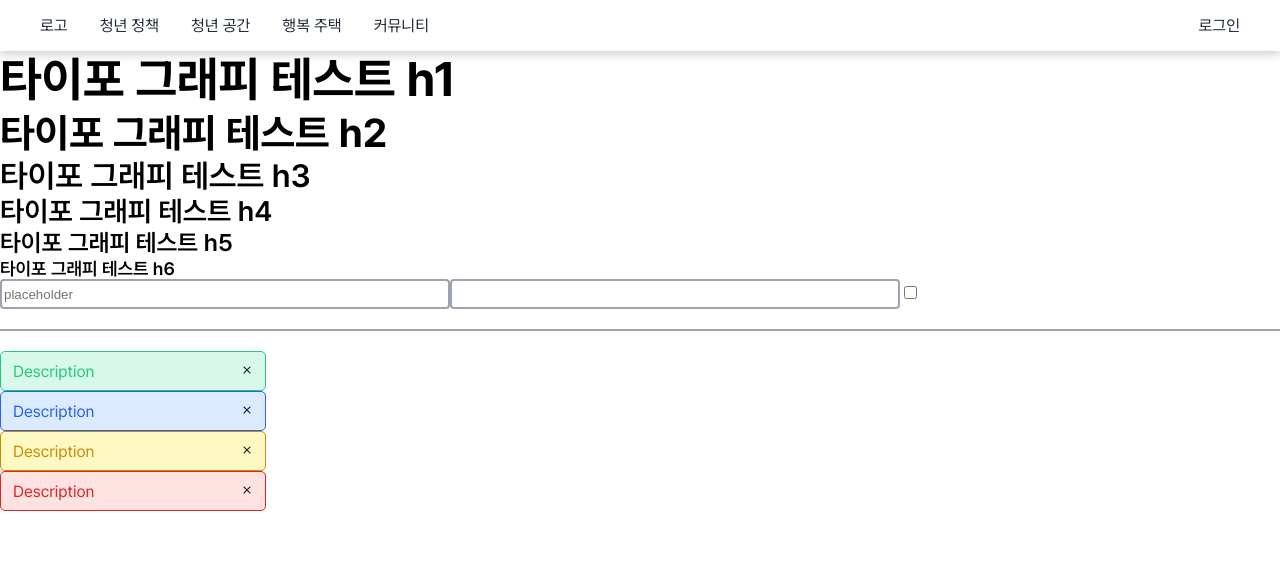
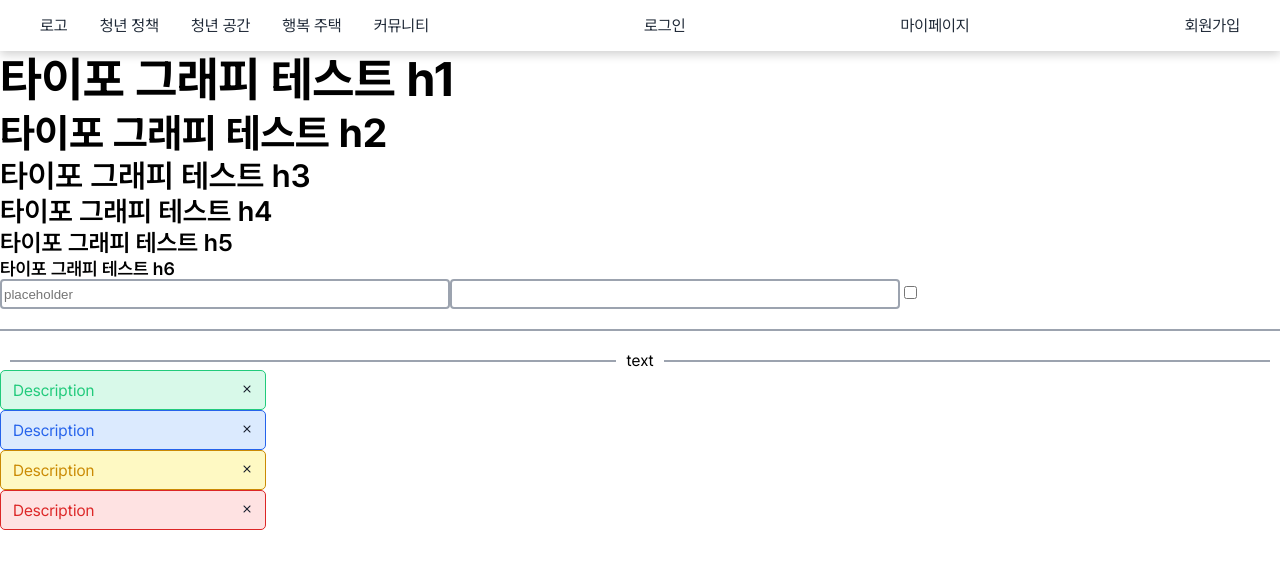
Before and after one commit to For-MZ/formz-fe, a Next.js app: page / in a window 1280 px wide. Shown: the top 568 px of the page. Built offline with nearby package versions, Linux system fonts and the light colour scheme; a web font is replaced by a local one.

Commit message:
Design: Divider clear

```diff
--- a/src/app/page.tsx
+++ b/src/app/page.tsx
@@ -16,6 +16,7 @@ export default function Home() {
       <Input />
       <CheckBox />
       <Divider style="none" />
+      <Divider text="text" style="text" />
       <Toast message="Description" color="green" />
       <Toast message="Description" color="blue" />
       <Toast message="Description" color="yellow" />
--- /dev/null
+++ b/src/app/pages/login/page.module.scss
@@ -0,0 +1,2 @@
+.login {
+}
--- /dev/null
+++ b/src/app/pages/signup/page.module.scss
@@ -0,0 +1,2 @@
+.signup {
+}
--- a/src/components/Header/index.tsx
+++ b/src/components/Header/index.tsx
@@ -22,7 +22,9 @@ export default function Header() {
             <Link href={'/community'}>커뮤니티</Link>
           </li>
         </ul>
-        <Link href={'/login'}>로그인</Link>
+        <Link href={'/pages/login'}>로그인</Link>
+        <Link href={'/pages/mypage'}>마이페이지</Link>
+        <Link href={'/pages/signup'}>회원가입</Link>
       </nav>
     </header>
   );
--- a/src/components/UI/Divider/Divider.module.scss
+++ b/src/components/UI/Divider/Divider.module.scss
@@ -1,6 +1,20 @@
 .divider {
-  margin: 20px 0;
+  margin: 20px 0px;
   border: none;
   border-bottom: 2px solid;
   border-color: $color-neutral-400;
 }
+
+.dividertest {
+  border: none;
+  width: 100%;
+  margin: 0px 10px 0px 10px;
+  border-bottom: 2px solid;
+  border-color: $color-neutral-400;
+}
+
+.test {
+  display: flex;
+  align-items: center;
+  justify-content: space-between;
+}
--- a/src/components/UI/Divider/Divider.tsx
+++ b/src/components/UI/Divider/Divider.tsx
@@ -3,8 +3,20 @@ import styles from './Divider.module.scss';
 
 type DividerProps = {
   style?: 'none' | 'text';
+  text?: string;
 };
 
-export default function Divider({ style = 'none', ...props }: DividerProps) {
-  return <hr {...props} className={`${styles.divider} ${styles[style]}`} />;
+export default function Divider({ text, style = 'none', ...props }: DividerProps) {
+  if (style === 'text') {
+    return (
+      <>
+        <div className={styles.test}>
+          <hr className={styles.dividertest}></hr>
+          <div>{text}</div>
+
+          <hr className={styles.dividertest}></hr>
+        </div>
+      </>
+    );
+  } else return <hr {...props} className={`${styles.divider} ${styles[style]}`} />;
 }
```
Also changed, not shown: src/app/pages/login/page.tsx (added, +7 -0 lines), src/app/pages/mypage/page.tsx (added, +7 -0 lines), src/app/pages/signup/page.tsx (added, +25 -0 lines), src/app/pages/mypage/page.module.scss (added).
